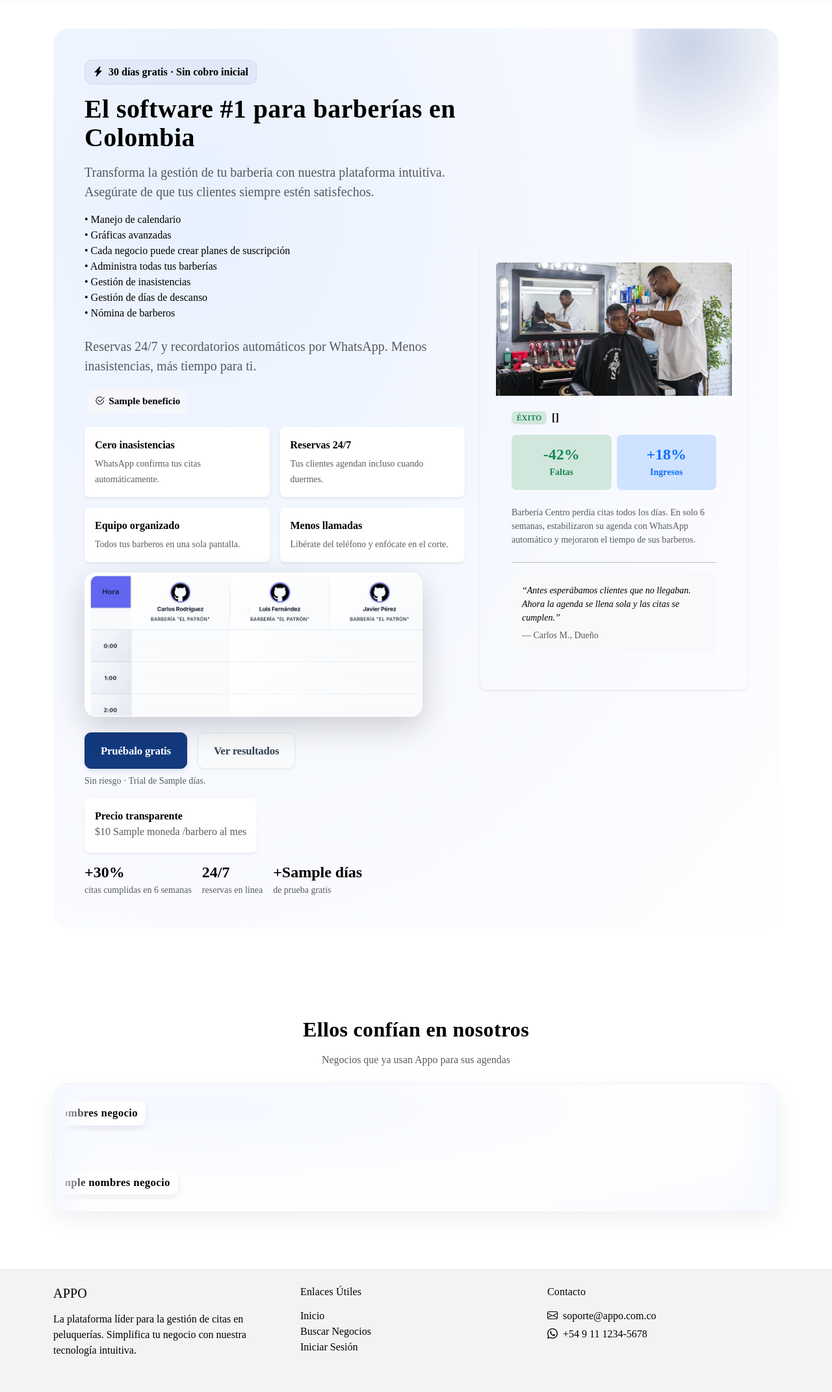
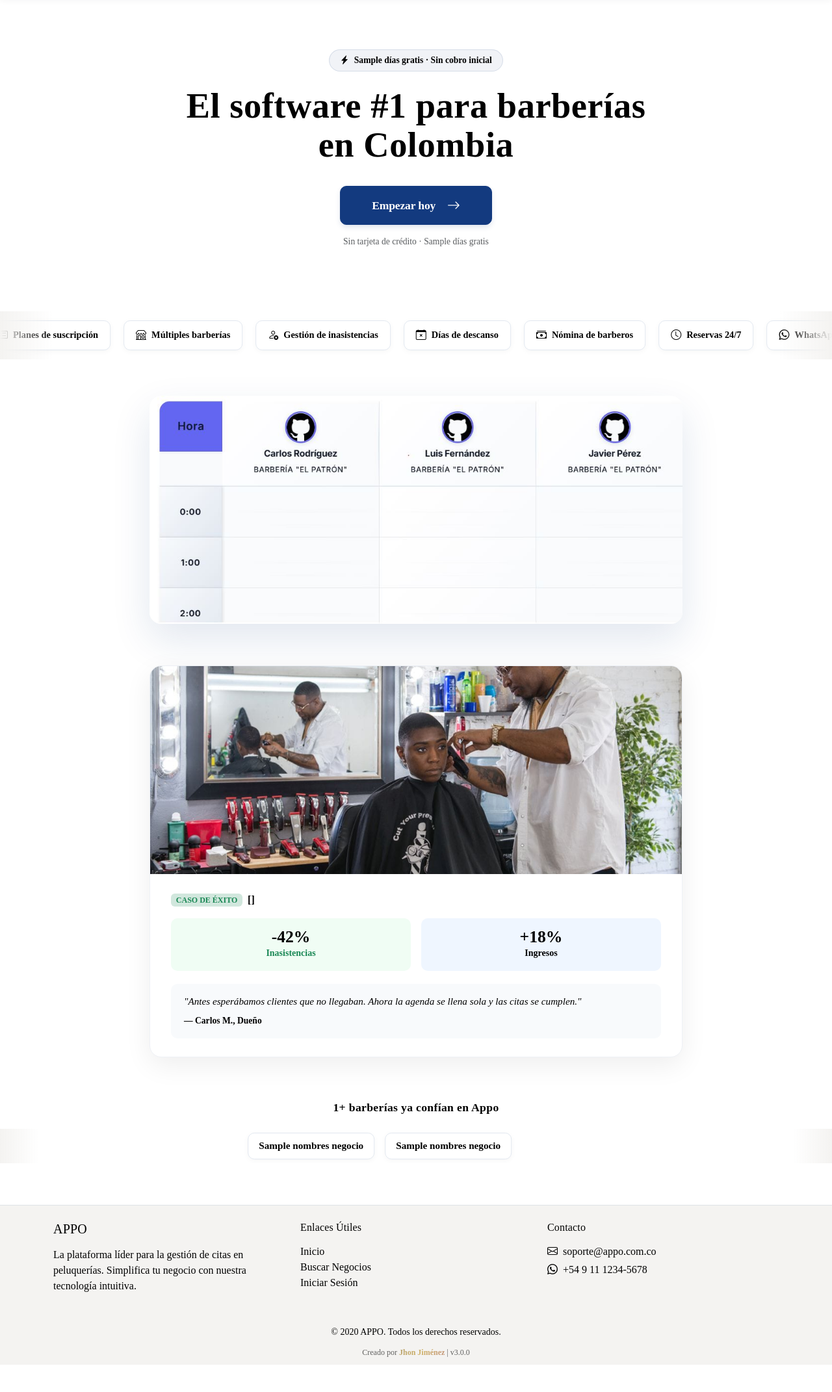
Before and after one commit to johnschneiider/APPO-Booking-para-Barberias, a Django app: template templates/landing_barberias.html in a window 1280 px wide. Shown: the part 84-2226 px from the top of the page at 65% size. After the commit the page ends 2184 px from the top, so only its background shows below. Run offline with Django 3.2, Linux system fonts and the light colour scheme; the template is opened without the code that fills it: most values are stand-ins (such as "Sample title", 1, 10 or a date in 2020).

Commit message:
refactor: landing page con slide dinámico + estructura unificada

```diff
--- a/templates/landing_barberias.html
+++ b/templates/landing_barberias.html
@@ -1,269 +1,277 @@
 {% extends "base.html" %}
 {% load static %}
 
-{% block title %}Appo para barberías{% endblock %}
+{% block title %}Appo — El software #1 para barberías en Colombia{% endblock %}
 
 {% block content %}
 <style>
-  .hero-landing {
-    background: radial-gradient(120% 120% at 20% 20%, #e8f1ff 0%, #f7f9ff 50%, #ffffff 100%);
-    border-radius: 24px;
+  /* ── HERO ── */
+  .hero-section {
+    text-align: center;
+    padding: 80px 20px 40px;
+  }
+  .hero-badge {
+    display: inline-flex;
+    align-items: center;
+    gap: 8px;
+    background: rgba(19,58,127,0.06);
+    border: 1px solid rgba(19,58,127,0.12);
+    color: #133A7F;
+    border-radius: 100px;
+    padding: 6px 16px;
+    font-weight: 600;
+    font-size: 0.85rem;
+    margin-bottom: 24px;
+  }
+  .hero-title {
+    font-size: clamp(2rem, 5vw, 3.4rem);
+    font-weight: 800;
+    line-height: 1.1;
+    color: #0d1b2a;
+    margin-bottom: 32px;
+  }
+  .hero-title span {
+    color: #133A7F;
+  }
+
+  /* ── FEATURE TICKER ── */
+  .ticker-wrap {
+    overflow: hidden;
+    position: relative;
+    padding: 14px 0;
+    margin-bottom: 56px;
+  }
+  .ticker-wrap::before,
+  .ticker-wrap::after {
+    content: '';
+    position: absolute;
+    top: 0; bottom: 0;
+    width: 80px;
+    z-index: 2;
+    pointer-events: none;
+  }
+  .ticker-wrap::before { left: 0;  background: linear-gradient(90deg, #F4F3F1, transparent); }
+  .ticker-wrap::after  { right: 0; background: linear-gradient(270deg, #F4F3F1, transparent); }
+  .ticker-row {
+    display: inline-flex;
+    gap: 20px;
+    white-space: nowrap;
+    animation: ticker-left 30s linear infinite;
+  }
+  .ticker-item {
+    display: inline-flex;
+    align-items: center;
+    gap: 8px;
+    background: #fff;
+    border: 1px solid #E2E8F0;
+    border-radius: 10px;
+    padding: 10px 18px;
+    font-weight: 600;
+    font-size: 0.9rem;
+    color: #0d1b2a;
+    box-shadow: 0 2px 8px rgba(0,0,0,0.04);
+    flex-shrink: 0;
+  }
+  .ticker-item i {
+    color: #133A7F;
+    font-size: 1rem;
+  }
+  @keyframes ticker-left {
+    0%   { transform: translateX(0); }
+    100% { transform: translateX(-50%); }
+  }
+
+  /* ── IMAGEN CALENDARIO ── */
+  .calendar-section {
+    max-width: 860px;
+    margin: 0 auto 64px;
+    padding: 0 20px;
+    text-align: center;
+  }
+  .calendar-section img {
+    width: 100%;
+    border-radius: 18px;
+    box-shadow: 0 24px 60px rgba(19,58,127,0.12);
+  }
+
+  /* ── IMAGEN CASO ÉXITO ── */
+  .caso-section {
+    max-width: 860px;
+    margin: 0 auto 64px;
+    padding: 0 20px;
+  }
+  .caso-card {
+    border-radius: 18px;
+    overflow: hidden;
+    box-shadow: 0 12px 40px rgba(0,0,0,0.07);
+    background: #fff;
+    border: 1px solid #eef1f6;
+  }
+  .caso-card img {
+    width: 100%;
+    height: 320px;
+    object-fit: cover;
+    display: block;
+  }
+  .caso-body {
+    padding: 28px 32px;
+  }
+  .caso-stats {
+    display: flex;
+    gap: 16px;
+    margin-bottom: 20px;
+  }
+  .caso-stat {
+    flex: 1;
+    text-align: center;
+    padding: 16px;
+    border-radius: 10px;
+  }
+  .caso-stat.green { background: #f0fdf4; }
+  .caso-stat.blue  { background: #eff6ff; }
+  .caso-stat .num  { font-size: 1.6rem; font-weight: 800; line-height: 1; }
+  .caso-stat.green .num { color: #16a34a; }
+  .caso-stat.blue  .num { color: #133A7F; }
+  .caso-quote {
+    background: #f8fafc;
+    border-radius: 10px;
+    padding: 16px 20px;
+    font-style: italic;
+    font-size: 0.95rem;
+    color: #475569;
+    margin-top: 16px;
+  }
+
+  /* ── MARQUEE NEGOCIOS ── */
+  .trust-section {
+    padding: 0 0 64px;
+    text-align: center;
+  }
+  .trust-title {
+    font-size: 1.1rem;
+    font-weight: 600;
+    color: #64748b;
+    margin-bottom: 20px;
+    letter-spacing: 0.02em;
+  }
+  .trust-marquee-wrap {
     overflow: hidden;
     position: relative;
   }
-  .hero-blob {
+  .trust-marquee-wrap::before,
+  .trust-marquee-wrap::after {
+    content: '';
     position: absolute;
-    width: 280px;
-    height: 280px;
-    background: radial-gradient(circle at 30% 30%, rgba(19,58,127,0.2), transparent 60%);
-    top: -60px;
-    right: -60px;
-    filter: blur(6px);
+    top: 0; bottom: 0;
+    width: 60px;
+    z-index: 2;
+    pointer-events: none;
   }
-  .stat-badge {
-    background: rgba(19, 58, 127, 0.05);
-    border: 1px solid rgba(19, 58, 127, 0.1);
-    color: var(--appo-primary);
-    border-radius: 12px;
-    padding: 6px 12px;
-    font-weight: 600;
+  .trust-marquee-wrap::before { left: 0;  background: linear-gradient(90deg, #F4F3F1, transparent); }
+  .trust-marquee-wrap::after  { right: 0; background: linear-gradient(270deg, #F4F3F1, transparent); }
+  .trust-row {
     display: inline-flex;
-    align-items: center;
-    gap: 8px;
+    gap: 16px;
+    white-space: nowrap;
+    animation: ticker-left 24s linear infinite;
+    padding: 6px 0;
   }
-  .feature-chip {
-    display: inline-flex;
-    align-items: center;
-    gap: 6px;
-    padding: 8px 12px;
-    border-radius: var(--appo-radius);
-    background: #f5f7fb;
-    font-weight: 600;
+  .trust-row span {
+    display: inline-block;
+    background: #fff;
+    border: 1px solid #E2E8F0;
+    border-radius: 10px;
+    padding: 8px 16px;
+    font-weight: 700;
+    font-size: 0.95rem;
     color: #0d1b2a;
-    margin: 4px;
-    font-size: 0.95rem;
-  }
-  .card-lift {
-    transition: all 0.2s ease;
-  }
-  .card-lift:hover {
-    transform: translateY(-4px);
-    box-shadow: 0 16px 40px rgba(0,0,0,0.08);
-  }
-  .floating-img {
-    max-width: 520px;
-    border-radius: 18px;
-    overflow: hidden;
-    margin-top: 10px;
-  }
-  .floating-img img {
-    width: 100%;
-    display: block;
-  }
-  @media (max-width: 992px) {
-    .hero-landing { border-radius: 16px; }
-    .hero-blob { width: 200px; height: 200px; }
-    .floating-img { max-width: 100%; }
+    box-shadow: 0 2px 8px rgba(0,0,0,0.04);
   }
 </style>
 
-<section class="container py-5">
-  <div class="hero-landing p-4 p-md-5">
-    <div class="hero-blob"></div>
-    <div class="row align-items-center gy-4">
-      <div class="col-lg-7">
-        <div class="stat-badge mb-3">
-          <i class="bi bi-lightning-charge-fill"></i> 30 días gratis · Sin cobro inicial
+<!-- ── HERO ── -->
+<section class="hero-section">
+  <div class="hero-badge">
+    <i class="bi bi-lightning-charge-fill"></i> {{ dias_trial }} días gratis · Sin cobro inicial
   </div>
-        <h1 class="fw-bold mb-3" style="line-height:1.1;">El software #1 para barberías en Colombia</h1>
+  <h1 class="hero-title">
+    El software <span>#1</span> para barberías<br>en Colombia
+  </h1>
+  <a href="{% url 'cuentas:registro_unificado' %}" class="btn btn-primary btn-lg px-5 py-3" style="font-size:1.1rem; font-weight:700;">
+    Empezar hoy <i class="bi bi-arrow-right ms-2"></i>
+  </a>
+  <p class="text-muted mt-3" style="font-size:0.85rem;">Sin tarjeta de crédito · {{ dias_trial }} días gratis</p>
+</section>
 
-<p class="lead text-muted mb-3">Transforma la gestión de tu barbería con nuestra plataforma intuitiva. Asegúrate de que tus clientes siempre estén satisfechos.</p>
-
-<ul class="list-unstyled mb-4">
-    <li>• Manejo de calendario</li>
-    <li>• Gráficas avanzadas</li>
-    <li>• Cada negocio puede crear planes de suscripción</li>
-    <li>• Administra todas tus barberías</li>
-    <li>• Gestión de inasistencias</li>
-    <li>• Gestión de días de descanso</li>
-    <li>• Nómina de barberos</li>
-</ul>
-
-        <p class="lead text-muted mb-3">
-          Reservas 24/7 y recordatorios automáticos por WhatsApp. Menos inasistencias, más tiempo para ti.
-        </p>
-        <div class="d-flex flex-wrap align-items-center mb-3">
-          {% for b in beneficios %}
-            <span class="feature-chip"><i class="bi bi-check2-circle text-success"></i>{{ b }}</span>
-          {% endfor %}
-        </div>
-        <div class="row g-3 mb-3">
-          <div class="col-sm-6">
-            <div class="p-3 rounded-3 bg-white shadow-sm h-100">
-              <div class="fw-bold mb-1">Cero inasistencias</div>
-              <small class="text-muted">WhatsApp confirma tus citas automáticamente.</small>
+<!-- ── TICKER DE FEATURES ── -->
+<div class="ticker-wrap">
+  <div class="ticker-row">
+    <span class="ticker-item"><i class="bi bi-calendar3"></i> Manejo de calendario</span>
+    <span class="ticker-item"><i class="bi bi-bar-chart-line"></i> Gráficas avanzadas</span>
+    <span class="ticker-item"><i class="bi bi-card-checklist"></i> Planes de suscripción</span>
+    <span class="ticker-item"><i class="bi bi-shop"></i> Múltiples barberías</span>
+    <span class="ticker-item"><i class="bi bi-person-x"></i> Gestión de inasistencias</span>
+    <span class="ticker-item"><i class="bi bi-calendar-x"></i> Días de descanso</span>
+    <span class="ticker-item"><i class="bi bi-cash-stack"></i> Nómina de barberos</span>
+    <span class="ticker-item"><i class="bi bi-clock"></i> Reservas 24/7</span>
+    <span class="ticker-item"><i class="bi bi-whatsapp"></i> WhatsApp automático</span>
+    <span class="ticker-item"><i class="bi bi-headset"></i> Soporte digital</span>
+    <span class="ticker-item"><i class="bi bi-calendar3"></i> Manejo de calendario</span>
+    <span class="ticker-item"><i class="bi bi-bar-chart-line"></i> Gráficas avanzadas</span>
+    <span class="ticker-item"><i class="bi bi-card-checklist"></i> Planes de suscripción</span>
+    <span class="ticker-item"><i class="bi bi-shop"></i> Múltiples barberías</span>
+    <span class="ticker-item"><i class="bi bi-person-x"></i> Gestión de inasistencias</span>
+    <span class="ticker-item"><i class="bi bi-calendar-x"></i> Días de descanso</span>
+    <span class="ticker-item"><i class="bi bi-cash-stack"></i> Nómina de barberos</span>
+    <span class="ticker-item"><i class="bi bi-clock"></i> Reservas 24/7</span>
+    <span class="ticker-item"><i class="bi bi-whatsapp"></i> WhatsApp automático</span>
+    <span class="ticker-item"><i class="bi bi-headset"></i> Soporte digital</span>
   </div>
 </div>
-          <div class="col-sm-6">
-            <div class="p-3 rounded-3 bg-white shadow-sm h-100">
-              <div class="fw-bold mb-1">Reservas 24/7</div>
-              <small class="text-muted">Tus clientes agendan incluso cuando duermes.</small>
+
+<!-- ── IMAGEN CALENDARIO ── -->
+<div class="calendar-section">
+  <img src="{% static 'img/calendario.JPG' %}" alt="Panel de reservas Appo">
+</div>
+
+<!-- ── CASO ÉXITO ── -->
+<div class="caso-section">
+  <div class="caso-card">
+    <img src="{% static 'img/caso_exito_barberia.jpeg' %}" alt="Barbería Centro">
+    <div class="caso-body">
+      <div class="d-flex align-items-center gap-2 mb-3">
+        <span class="badge bg-success-subtle text-success fw-semibold">CASO DE ÉXITO</span>
+        <span class="fw-bold">{{ caso_exito.nombre }}</span>
+      </div>
+      <div class="caso-stats">
+        <div class="caso-stat green">
+          <div class="num">-42%</div>
+          <small class="text-success fw-semibold">Inasistencias</small>
+        </div>
+        <div class="caso-stat blue">
+          <div class="num">+18%</div>
+          <small style="color:#133A7F;" class="fw-semibold">Ingresos</small>
         </div>
       </div>
-          <div class="col-sm-6">
-            <div class="p-3 rounded-3 bg-white shadow-sm h-100">
-              <div class="fw-bold mb-1">Equipo organizado</div>
-              <small class="text-muted">Todos tus barberos en una sola pantalla.</small>
-            </div>
-          </div>
-          <div class="col-sm-6">
-            <div class="p-3 rounded-3 bg-white shadow-sm h-100">
-              <div class="fw-bold mb-1">Menos llamadas</div>
-              <small class="text-muted">Libérate del teléfono y enfócate en el corte.</small>
-            </div>
-          </div>
-        </div>
-        <!-- Imagen flotante del calendario -->
-        <div class="position-relative mb-4">
-          <div class="floating-img shadow-lg">
-            <img src="{% static 'img/calendario.JPG' %}" alt="Calendario Appo" class="img-fluid rounded-4">
-          </div>
-        </div>
-        <div class="d-flex flex-wrap align-items-center gap-3 mb-2">
-          <a href="{% url 'cuentas:pricing_page' %}" class="btn btn-primary btn-lg px-4">Pruébalo gratis</a>
-          <a href="#caso-exito" class="btn btn-outline-secondary btn-lg px-4">Ver resultados</a>
-        </div>
-        <small class="text-muted d-block mb-3">Sin riesgo · Trial de {{ dias_trial }} días.</small>
-        <div class="p-3 rounded-3 bg-white shadow-sm mb-2 d-inline-block">
-          <div class="fw-bold">Precio transparente</div>
-          <div class="text-muted mb-1">${{ precio_mensual|floatformat:0 }} {{ moneda }} /barbero al mes</div>
-        </div>
-        <div class="d-flex align-items-center gap-3 mt-2">
-          <div>
-            <div class="fw-bold h4 mb-0">+30%</div>
-            <small class="text-muted">citas cumplidas en 6 semanas</small>
-          </div>
-          <div>
-            <div class="fw-bold h4 mb-0">24/7</div>
-            <small class="text-muted">reservas en línea</small>
-          </div>
-          <div>
-            <div class="fw-bold h4 mb-0">+{{ dias_trial }} días</div>
-            <small class="text-muted">de prueba gratis</small>
-          </div>
-        </div>
-      </div>
-      <div class="col-lg-5">
-        <div class="card border-0 shadow-sm card-lift" id="caso-exito">
-          <div class="ratio ratio-16x9 rounded-top overflow-hidden">
-            <img src="{% static 'img/caso_exito_barberia.jpeg' %}" alt="Barbería Centro" class="w-100 h-100 object-fit-cover">
-          </div>
-          <div class="card-body p-3 p-md-4">
-            <div class="d-flex align-items-center mb-3">
-              <div class="badge bg-success-subtle text-success fw-semibold me-2">ÉXITO</div>
-              <span class="fw-bold h6 mb-0">{{ caso_exito.nombre }}</span>
-            </div>
-            <div class="row g-2 mb-4">
-              <div class="col-6">
-                <div class="p-3 bg-success-subtle rounded-3 text-center">
-                  <div class="h4 fw-bold text-success mb-0">-42%</div>
-                  <small class="text-success fw-semibold">Faltas</small>
-                </div>
-              </div>
-              <div class="col-6">
-                <div class="p-3 bg-primary-subtle rounded-3 text-center">
-                  <div class="h4 fw-bold text-primary mb-0">+18%</div>
-                  <small class="text-primary fw-semibold">Ingresos</small>
-                </div>
-              </div>
-            </div>
-            <p class="text-muted small mb-4">
-              Barbería Centro perdía citas todos los días. En solo 6 semanas, estabilizaron su agenda con WhatsApp automático y mejoraron el tiempo de sus barberos.
-            </p>
-            <hr>
-            <div class="mt-3 p-3 bg-light rounded-3">
-              <p class="mb-1 fst-italic small">“Antes esperábamos clientes que no llegaban. Ahora la agenda se llena sola y las citas se cumplen.”</p>
-              <small class="text-muted">— Carlos M., Dueño</small>
+      <div class="caso-quote">
+        "Antes esperábamos clientes que no llegaban. Ahora la agenda se llena sola y las citas se cumplen."
+        <div class="mt-2 fw-semibold" style="font-style:normal; font-size:0.85rem;">— Carlos M., Dueño</div>
       </div>
     </div>
   </div>
 </div>
-    </div>
-  </div>
-</section>
 
-<!-- Sección confianza -->
-<section class="container py-5">
-  <div class="text-center mb-4">
-    <h2 class="fw-bold">Ellos confían en nosotros</h2>
-    <p class="text-muted mb-0">Negocios que ya usan Appo para sus agendas</p>
-  </div>
-  <style>
-    .trust-card {
-      background: radial-gradient(120% 120% at 20% 20%, #f5f8ff 0%, #ffffff 60%, #f7f9ff 100%);
-      border-radius: 20px;
-      padding: 18px;
-      position: relative;
-      overflow: hidden;
-      box-shadow: 0 12px 35px rgba(0,0,0,0.06);
-      border: 1px solid #eef1f6;
-    }
-    .marquee-container { overflow: hidden; position: relative; }
-    .marquee-row { display: inline-flex; gap: 28px; white-space: nowrap; width: 200%; }
-    .marquee-row span {
-      font-weight: 700;
-      font-size: 1.05rem;
-      color: #0d1b2a;
-      letter-spacing: 0.02em;
-      padding: 6px 12px;
-      border-radius: var(--appo-radius);
-      background: #fff;
-      box-shadow: 0 6px 14px rgba(13,17,38,0.08);
-    }
-    .marquee-anim-1 { animation: marquee-left 22s linear infinite; }
-    .marquee-anim-2 { animation: marquee-right 24s linear infinite; }
-    .marquee-anim-3 { animation: marquee-left 26s linear infinite; }
-    @keyframes marquee-left {
-      0% { transform: translateX(0); }
-      100% { transform: translateX(-50%); }
-    }
-    @keyframes marquee-right {
-      0% { transform: translateX(-50%); }
-      100% { transform: translateX(0); }
-    }
-    .marquee-fade-left,
-    .marquee-fade-right {
-      position: absolute;
-      top: 0; bottom: 0; width: 60px;
-      pointer-events: none;
-      z-index: 2;
-    }
-    .marquee-fade-left { left: 0; background: linear-gradient(90deg, #f5f8ff, transparent); }
-    .marquee-fade-right { right: 0; background: linear-gradient(270deg, #f5f8ff, transparent); }
-  </style>
+<!-- ── CONFIANZA / NEGOCIOS ── -->
 {% if nombres_negocios %}
-  <div class="trust-card">
-    <div class="marquee-fade-left"></div>
-    <div class="marquee-fade-right"></div>
-    <div class="marquee-container py-2">
-      <div class="marquee-row marquee-anim-1">
-        {% for name in nombres_negocios %}<span>{{ name }}</span>{% endfor %}
-        {% for name in nombres_negocios %}<span>{{ name }}</span>{% endfor %}
-      </div>
-    </div>
-    <div class="marquee-container py-2">
-      <div class="marquee-row marquee-anim-2">
-        {% for name in nombres_negocios %}<span>{{ name }}</span>{% endfor %}
-        {% for name in nombres_negocios %}<span>{{ name }}</span>{% endfor %}
-      </div>
-    </div>
-    <div class="marquee-container py-2">
-      <div class="marquee-row marquee-anim-3">
+<div class="trust-section">
+  <p class="trust-title">{{ nombres_negocios|length }}+ barberías ya confían en Appo</p>
+  <div class="trust-marquee-wrap">
+    <div class="trust-row">
       {% for name in nombres_negocios %}<span>{{ name }}</span>{% endfor %}
       {% for name in nombres_negocios %}<span>{{ name }}</span>{% endfor %}
     </div>
   </div>
 </div>
 {% endif %}
-</section>
+
 {% endblock %}
```
Lines whose indentation alone changed are shown as unchanged.
